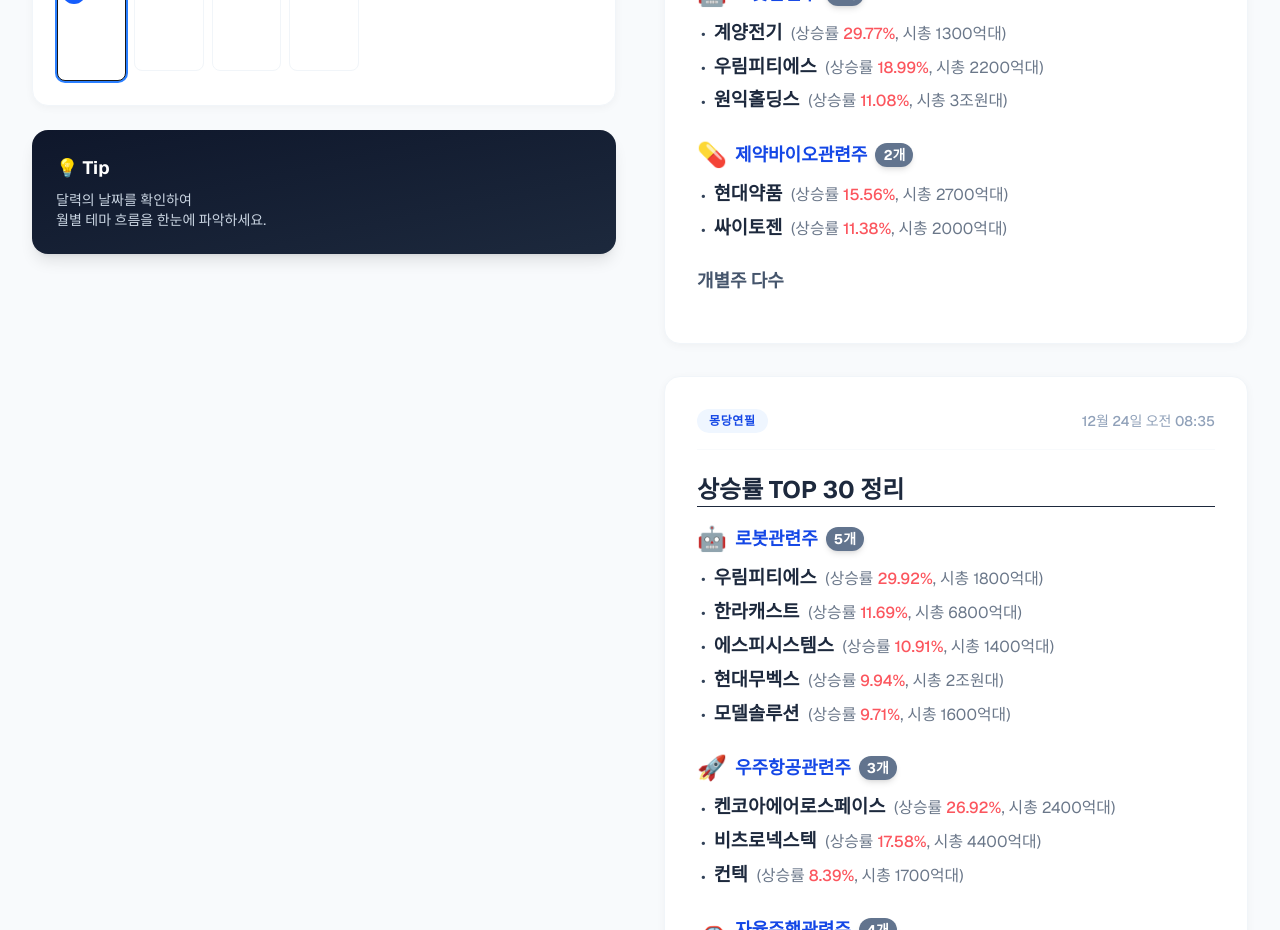
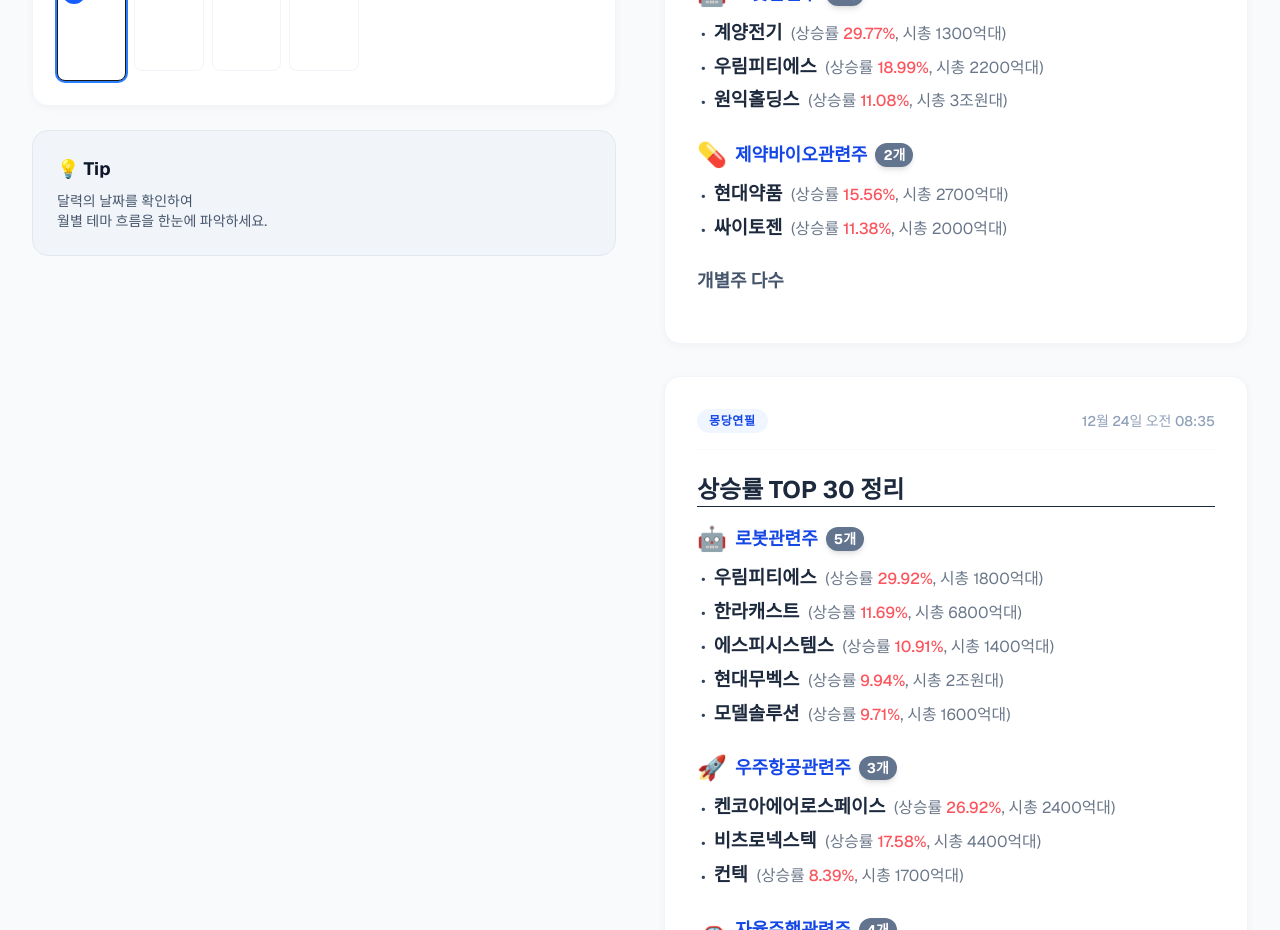
Before and after one commit to nanchacha/dailystock, a Next.js app: page / in a window 1280 px wide. Shown: the part 840-1770 px from the top of the page. Built offline with nearby package versions, Linux system fonts and the light colour scheme.

Commit message:
style: Update Tip widget to light gray theme

```diff
--- a/app/page.tsx
+++ b/app/page.tsx
@@ -51,9 +51,9 @@
               <Calendar news={news} />
 
               {/* Tip Widget */}
-              <div className="bg-slate-900 text-white rounded-2xl p-6 shadow-lg bg-gradient-to-br from-slate-900 to-slate-800">
+              <div className="bg-slate-100 text-slate-900 rounded-2xl p-6 border border-slate-200">
                 <h3 className="font-bold text-lg mb-2">💡 Tip</h3>
-                <p className="text-slate-300 text-sm">
+                <p className="text-slate-600 text-sm">
                   달력의 날짜를 확인하여<br />
                   월별 테마 흐름을 한눈에 파악하세요.
                 </p>
```
